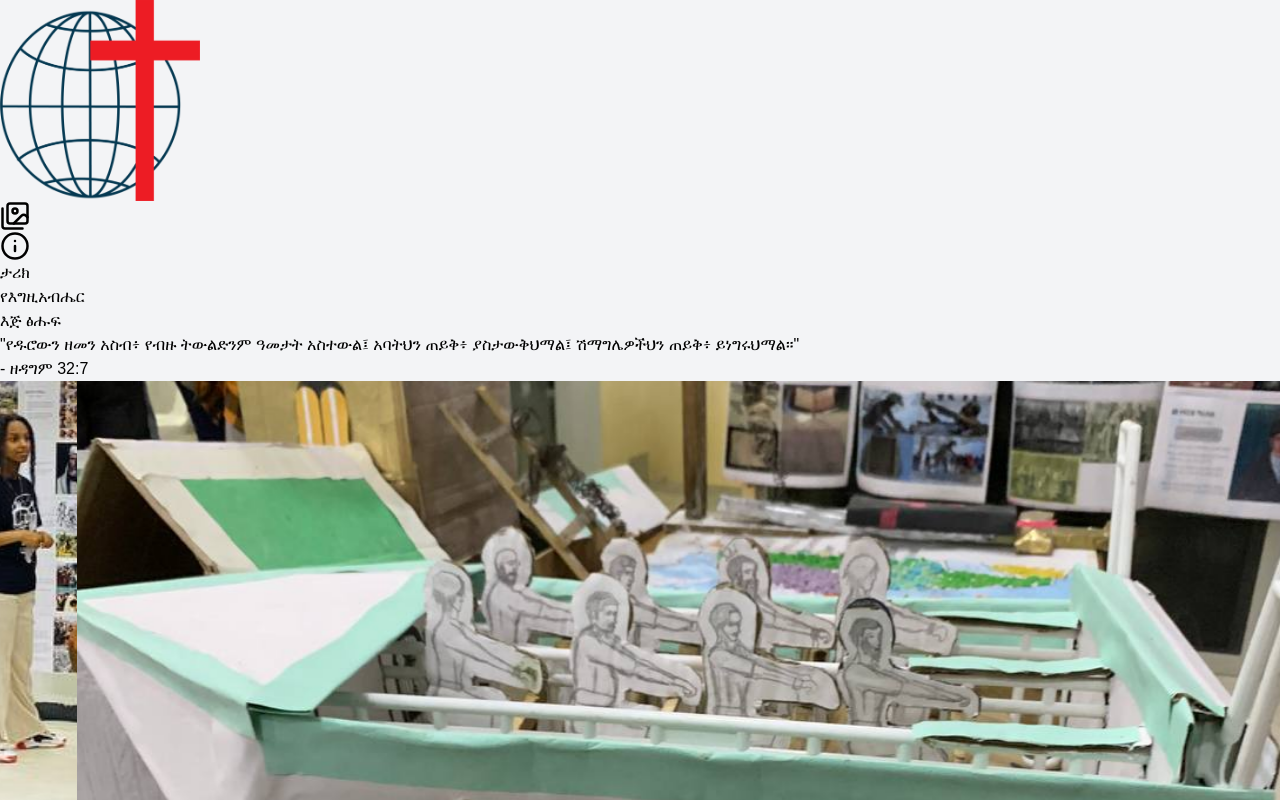
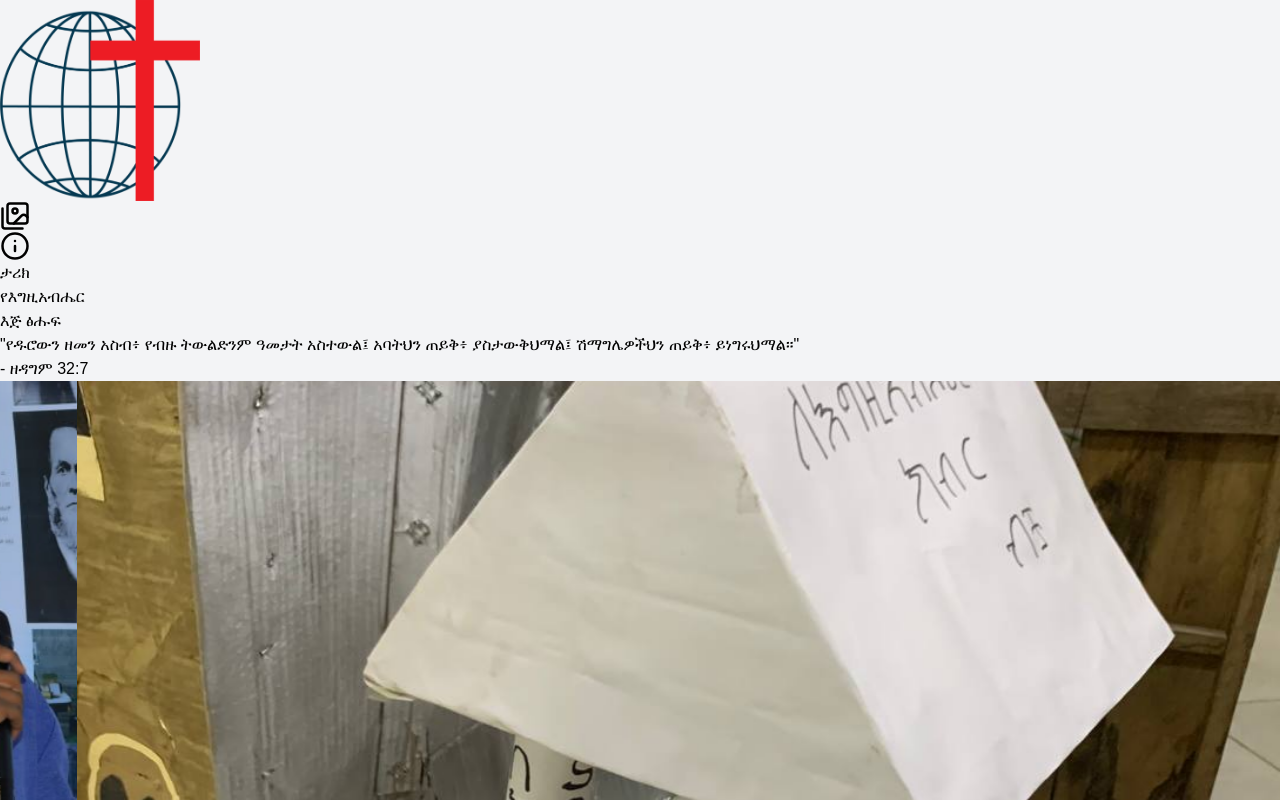
Before and after one commit to AlAswaad99/history-week, a Next.js app: page / in a window 1280 px wide. Shown: the top 800 px of the page. Built offline with nearby package versions, Linux system fonts and the light colour scheme.

Commit message:
change landing page parallax images

```diff
--- a/components/LandingPage/LandingSection.tsx
+++ b/components/LandingPage/LandingSection.tsx
@@ -57,10 +57,10 @@ const LandingSection: React.FC<PropType> = (props) => {
     "/gallery/church-history/IMG_3925-min.jpg",
     "/gallery/church-history/photo_3_2024-08-05_06-12-39.jpg",
     // "/gallery/church-history/photo_4_2024-08-05_06-12-39.jpg",
-    // "/gallery/church-history/photo_5_2024-08-05_06-12-39.jpg",
-    "/gallery/bible-history/photo_7_2024-08-06_04-59-32.jpg",
-    "/gallery/bible-history/photo_5_2024-08-06_04-59-32.jpg",
-    "/gallery/bible-history/photo_11_2024-08-06_04-59-32.jpg",
+    "/gallery/bible-history/photo_2024-08-10_23-33-17.jpg",
+    "/gallery/bible-history/photo_2024-08-10_23-37-53.jpg",
+    "/gallery/bible-history/photo_2024-08-10_23-37-30.jpg",
+    "/gallery/bible-history/photo_2024-08-10_23-33-31.jpg",
   ];
 
   function shuffle(array: any[]) {
```
